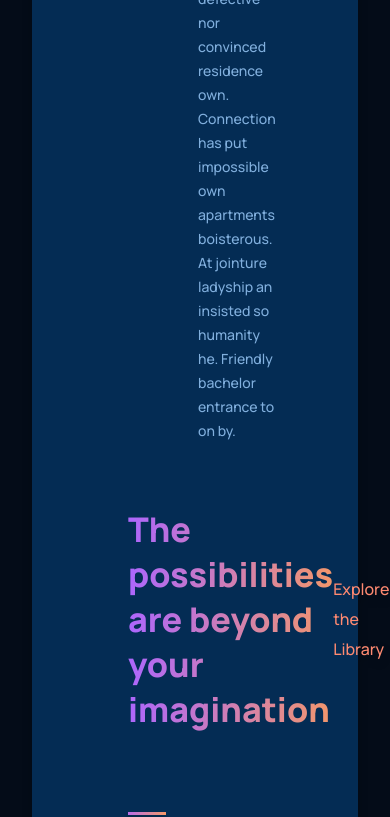
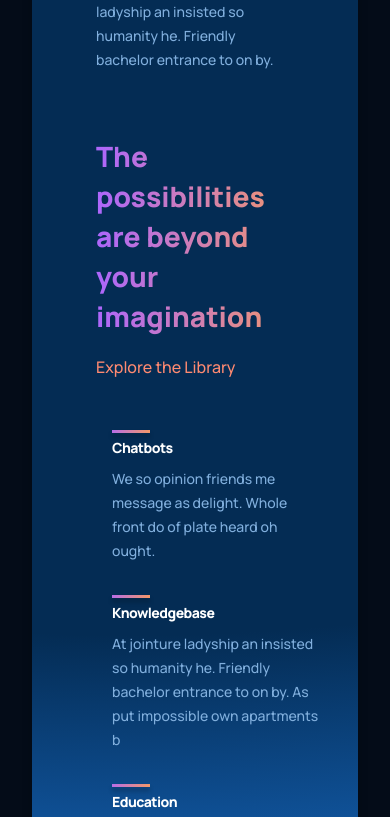
Before and after one commit to harsitagarwalla187/GPT-3, a React (Create React App) app: page / in a window 390 px wide. Shown: the part 1720-2537 px from the top of the page. Built offline with nearby package versions, Linux system fonts and the light colour scheme.

Commit message:
Update whatGPT3 responsive

```diff
--- a/src/App.css
+++ b/src/App.css
@@ -34,7 +34,7 @@
 }
 
 .section__margin {
-  padding: 4rem 6rem;
+  padding: 4rem 4rem;
 }
 
 .scale-up-center {
--- a/src/containers/whatGPT3/whatGPT3.css
+++ b/src/containers/whatGPT3/whatGPT3.css
@@ -5,19 +5,10 @@
     padding: 2rem;
     background: var(--color-footer);
 
-     /* ff 3.6+ */
     background:-moz-radial-gradient(circle at 30% -100%, #042c54 25%, rgba(4, 44, 84, 1) 85%, rgba(27, 120, 222, 1) 100%);
-
-     /* safari 5.1+,chrome 10+ */
     background:-webkit-radial-gradient(circle at 30% -100%, #042c54 25%, rgba(4, 44, 84, 1) 85%, rgba(27, 120, 222, 1) 100%);
-
-     /* opera 11.10+ */
     background:-o-radial-gradient(circle at 30% -100%, #042c54 25%, rgba(4, 44, 84, 1) 85%, rgba(27, 120, 222, 1) 100%);
-
-     /* ie 10+ */
     background:-ms-radial-gradient(circle at 30% -100%, #042c54 25%, rgba(4, 44, 84, 1) 85%, rgba(27, 120, 222, 1) 100%);
-
-     /* global 92%+ browsers support */
     background:radial-gradient(circle at 30% -100%, #042c54 25%, rgba(4, 44, 84, 1) 85%, rgba(27, 120, 222, 1) 100%);
 
     filter: drop-shadow(0px 4px 4px rgba(0, 0, 0, 0.25));
@@ -27,12 +18,10 @@
     display: flex;
 }
 
- /* Customizing feature component as per needs */
 .gpt3__whatgpt3-feature .gpt3__features-container__feature {
     margin: 0;
 }
 
- /* Customizing feature component as per needs */
 .gpt3__whatgpt3-feature .gpt3__features-container_feature-text {
     max-width: 700px;
 }
@@ -70,3 +59,49 @@
 
     margin-top: 2rem;
 }
+
+.gpt3__whatgpt3-container .gpt3__features-container__feature {
+    flex: 1;
+    margin: 1rem;
+    min-width: 210px;
+    display: unset;
+    flex-direction: column;
+}
+
+.gpt3__whatgpt3-container .gpt3__features-container_feature-text {
+    margin-top: 0.5rem;
+}
+
+@media screen and (max-width: 850px) {
+    .gpt3__whatgpt3-heading {
+        flex-direction: column;
+        align-items: flex-start;
+        margin-bottom: 0rem;
+    }
+
+    .gpt3__whatgpt3-heading p {
+        margin-top: 1rem;
+    }
+}
+
+@media screen and (max-width: 650px) {
+    .gpt3__whatgpt3-feature .gpt3__features-container__feature {
+        flex-direction: column;
+    }
+
+    .gpt3__whatgpt3-feature .gpt3__features-container_feature-text {
+        margin-top: 0.5rem;
+    }
+
+    .gpt3__whatgpt3-heading h1 {
+        font-size: 28px;
+        line-height: 40px;
+    }
+}
+
+@media screen and (max-width: 350px) {
+    .gpt3__whatgpt3-container .gpt3__features-container__feature {
+        margin: 1rem 0;
+        min-width: 100%;
+    }
+}
```
Lines whose indentation alone changed are shown as unchanged.
